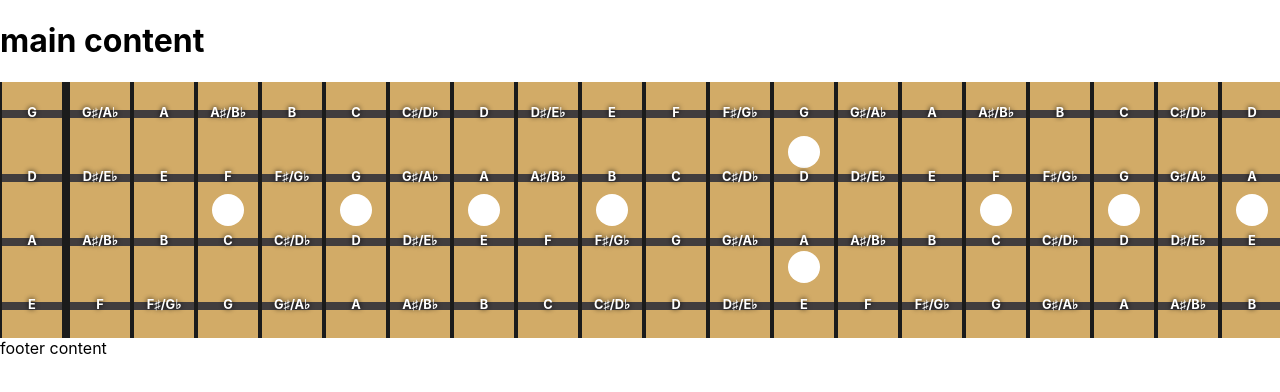
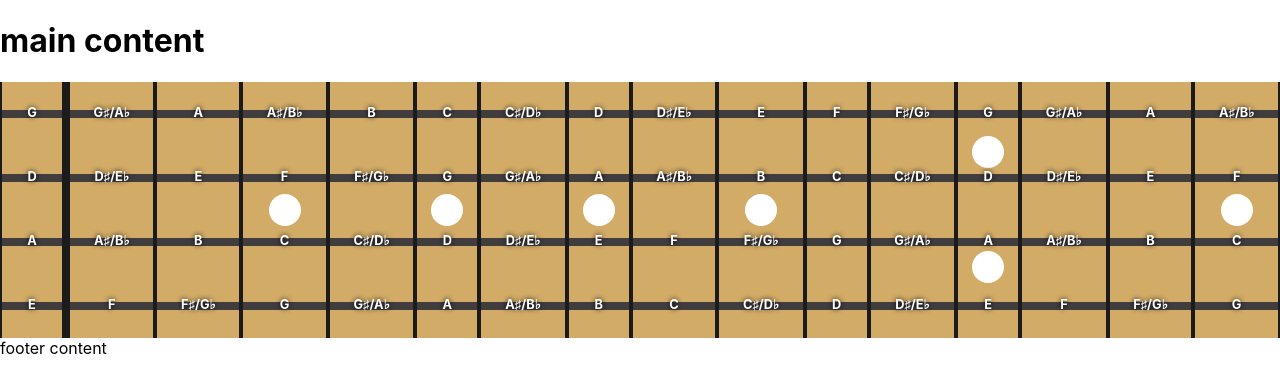
Before and after one commit to TheMaru/BassBoard, a Next.js app: page / in a window 1280 px wide. Shown: the top 392 px of the page. Built offline with nearby package versions, Linux system fonts and the light colour scheme.

Commit message:
changed standard amount of string

```diff
--- a/src/pages/index.tsx
+++ b/src/pages/index.tsx
@@ -15,7 +15,7 @@ const Home = (): JSX.Element => {
 
       <main>
         <h1>main content</h1>
-        <Fingerboard amountFrets={22} stringRootNotes={stringRootNotes} />
+        <Fingerboard amountFrets={15} stringRootNotes={stringRootNotes} />
       </main>
 
       <footer>footer content</footer>
```
